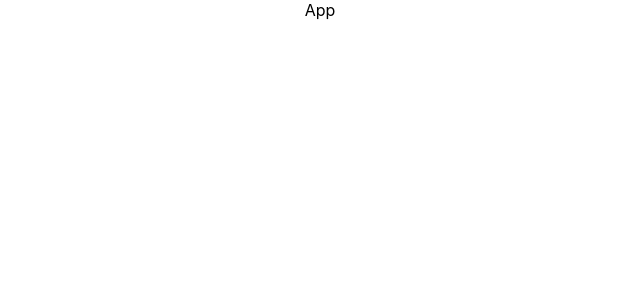
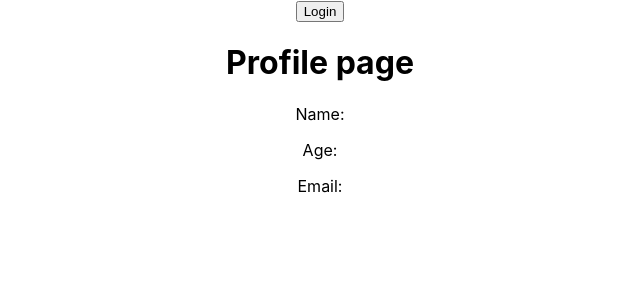
Before and after one commit to Matiixx/React, a React (Create React App) app in the folder redux-tutorial/: page / in a window 1280 px wide. Shown: the top 300 px of the page, without its empty margins (320-960 px from the left). Built offline with nearby package versions, Linux system fonts and the light colour scheme.

Commit message:
Create reducer

```diff
--- a/redux-tutorial/src/App.js
+++ b/redux-tutorial/src/App.js
@@ -1,7 +1,14 @@
 import "./App.css";
+import Login from "./components/Login/Login";
+import Profile from "./components/Profile/Profile";
 
 function App() {
-  return <div className="App">App</div>;
+  return (
+    <div className="App">
+      <Login />
+      <Profile />
+    </div>
+  );
 }
 
 export default App;
--- a/redux-tutorial/src/components/Login/Login.js
+++ b/redux-tutorial/src/components/Login/Login.js
@@ -1,5 +1,9 @@
 import React from "react";
 
 export default function Login() {
-  return <div>Login</div>;
+  return (
+    <div>
+      <button>Login</button>
+    </div>
+  );
 }
--- a/redux-tutorial/src/components/Profile/Profile.js
+++ b/redux-tutorial/src/components/Profile/Profile.js
@@ -1,5 +1,12 @@
 import React from "react";
 
 export default function Profile() {
-  return <div>Profile</div>;
+  return (
+    <div>
+      <h1>Profile page</h1>
+      <p>Name: </p>
+      <p>Age: </p>
+      <p>Email: </p>
+    </div>
+  );
 }
--- /dev/null
+++ b/redux-tutorial/src/features/user.js
@@ -0,0 +1,13 @@
+import { createSlice } from "@reduxjs/toolkit";
+
+export const userSilce = createSlice({
+  name: "user",
+  initialState: { value: { name: "", age: 0, email: "" } },
+  reducers: {
+    login: (state, action) => {
+      state.value = action.payload;
+    },
+  },
+});
+
+export default userSilce.reducer;
--- a/redux-tutorial/src/index.js
+++ b/redux-tutorial/src/index.js
@@ -2,10 +2,21 @@ import React from "react";
 import ReactDOM from "react-dom/client";
 import "./index.css";
 import App from "./App";
+import { configureStore } from "@reduxjs/toolkit";
+import { Provider } from "react-redux";
+import userReducer from "./features/user";
+
+const store = configureStore({
+  reducer: {
+    user: userReducer,
+  },
+});
 
 const root = ReactDOM.createRoot(document.getElementById("root"));
 root.render(
   <React.StrictMode>
-    <App />
+    <Provider store={store}>
+      <App />
+    </Provider>
   </React.StrictMode>
 );
```
